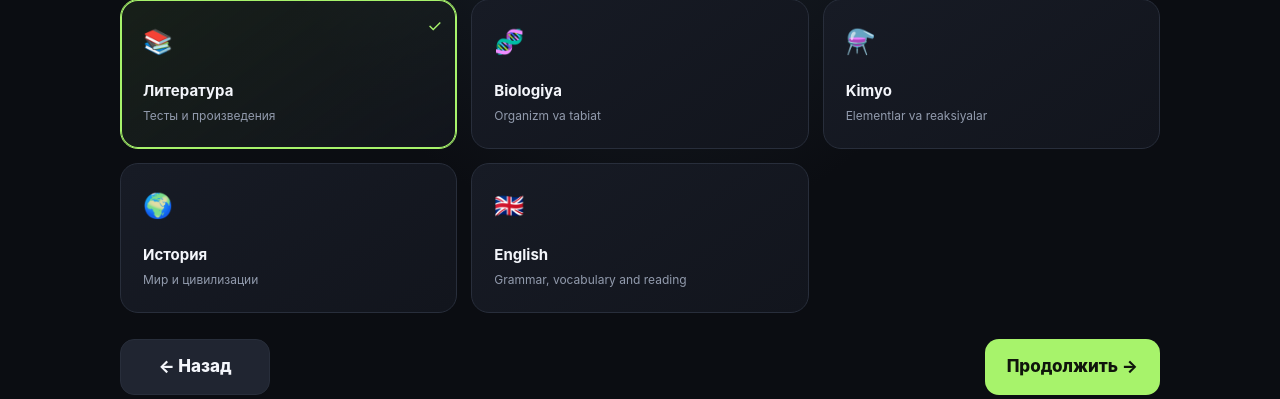
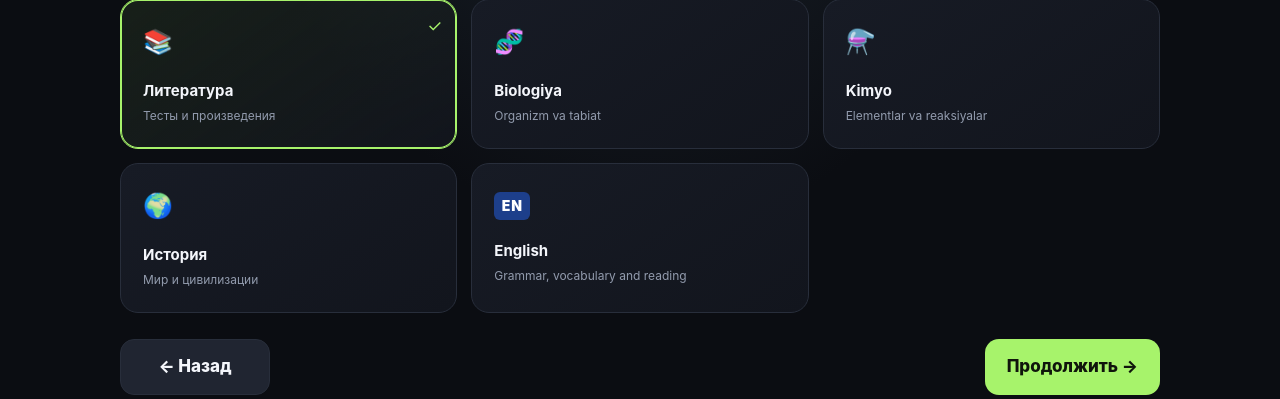
Before and after one commit to abduazizalimov99-alt/GPTTRON, a Flask app: page / in a window 1280 px wide, after a click that opens the changed part. Shown: the part 266-665 px from the top of the page. Run offline with Flask 3, Linux system fonts and the light colour scheme.

Commit message:
Update index.html

```diff
--- a/templates/index.html
+++ b/templates/index.html
@@ -95,6 +95,19 @@ h2{font-size:clamp(26px,6.5vw,42px);letter-spacing:-.045em;line-height:1.1;margi
     margin-top: 8px;
     white-space: pre-wrap;
 }
+.subject[data-subject="english"] .emoji {
+    display: inline-flex;
+    align-items: center;
+    justify-content: center;
+    width: 36px;
+    height: 28px;
+    border-radius: 6px;
+    background: #1d3f8b;
+    color: white;
+    font-size: 14px;
+    font-weight: 900;
+    letter-spacing: 1px;
+}
 .actions{display:flex;justify-content:space-between;gap:12px;margin-top:22px}.actions .btn{min-width:150px}
 .quiz-wrap{max-width:760px;margin:auto}
 .quiz-top{display:flex;align-items:center;justify-content:space-between;gap:12px;margin-bottom:14px;color:var(--muted);font-size:13px}
@@ -158,7 +171,7 @@ textarea:focus{border-color:var(--accent)}textarea::placeholder{color:#6f7889}
   <button class="subject" data-subject="biology" onclick="chooseSubject(this)"><span class="checkmark">✓</span><span class="emoji">🧬</span><strong>Biologiya</strong><small>Organizm va tabiat</small></button>
   <button class="subject" data-subject="chemistry" onclick="chooseSubject(this)"><span class="checkmark">✓</span><span class="emoji">⚗️</span><strong>Kimyo</strong><small>Elementlar va reaksiyalar</small></button>
   <button class="subject" data-subject="history" onclick="chooseSubject(this)"><span class="checkmark">✓</span><span class="emoji">🌍</span><strong>История</strong><small>Мир и цивилизации</small></button>
-  <button class="subject" data-subject="english" onclick="chooseSubject(this)"><span class="checkmark">✓</span><span class="emoji">🇬🇧</span><strong>English</strong><small>Grammar, vocabulary and reading</small></button>
+  <button class="subject" data-subject="english" onclick="chooseSubject(this)"><span class="checkmark">✓</span><span class="emoji">EN</span><strong>English</strong><small>Grammar, vocabulary and reading</small></button>
  </div>
  <div class="actions"><button class="btn secondary" onclick="go('welcome')">← Назад</button><button class="btn" onclick="go('mode')">Продолжить →</button></div>
 </section>
```
